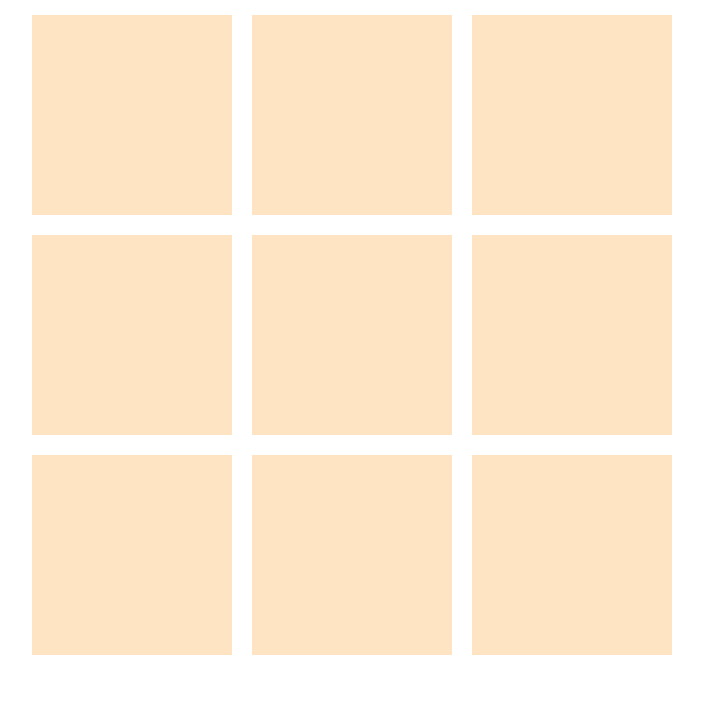
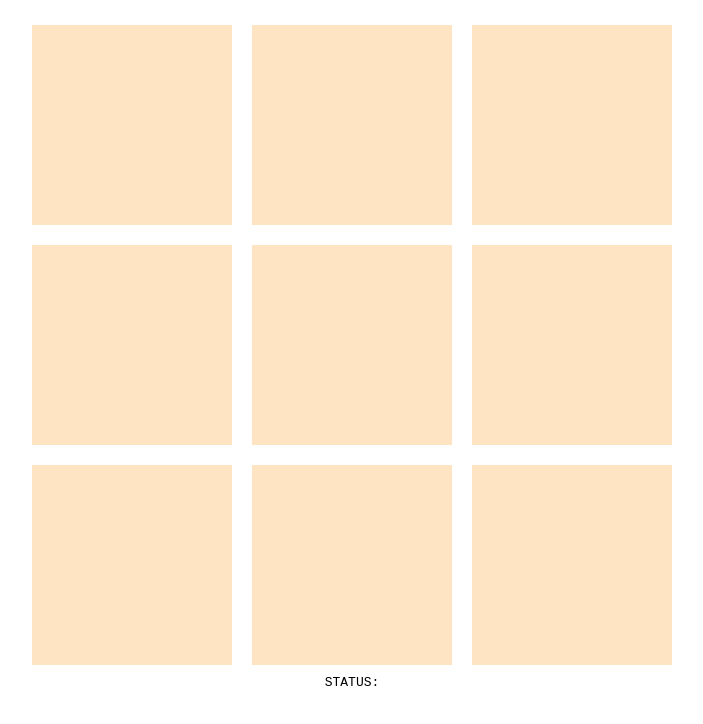
Before and after one commit to eggyolks317/tic_tac_toe, a plain HTML site: page index.html in a window 1280 px wide. Shown: the part 58-782 px from the top of the page, without its empty margins (288-991 px from the left). Drawn offline with Linux system fonts and the light colour scheme.

Commit message:
added a status display

```diff
--- a/index.html
+++ b/index.html
@@ -10,6 +10,7 @@
     <div class="flex container" id="main">
       <h1>Tic Tac Toe</h1>
       <div class="container grid" id="board"></div>
+      <div id="status">STATUS:</div>
     </div>
     <script src="script.js"></script>
   </body>
--- a/script.js
+++ b/script.js
@@ -9,6 +9,7 @@ function createBoard() {
     [-1, -1, -1],
     [-1, -1, -1],
   ];
+  //add visualization and event listeners
   for (let i = 0; i < 9; i++) {
     let cell = document.createElement("div");
     cell.classList.add("cell", "flex");
@@ -27,6 +28,7 @@ function createBoard() {
     });
     displayBoard.appendChild(cell);
   }
+  //make board private
   function getBoard() {
     return board;
   }
--- a/styles.css
+++ b/styles.css
@@ -11,6 +11,7 @@ body {
   flex-direction: column;
   justify-content: center;
   align-items: center;
+  gap: 10px;
 }
 #board {
   gap: 20px;
```
